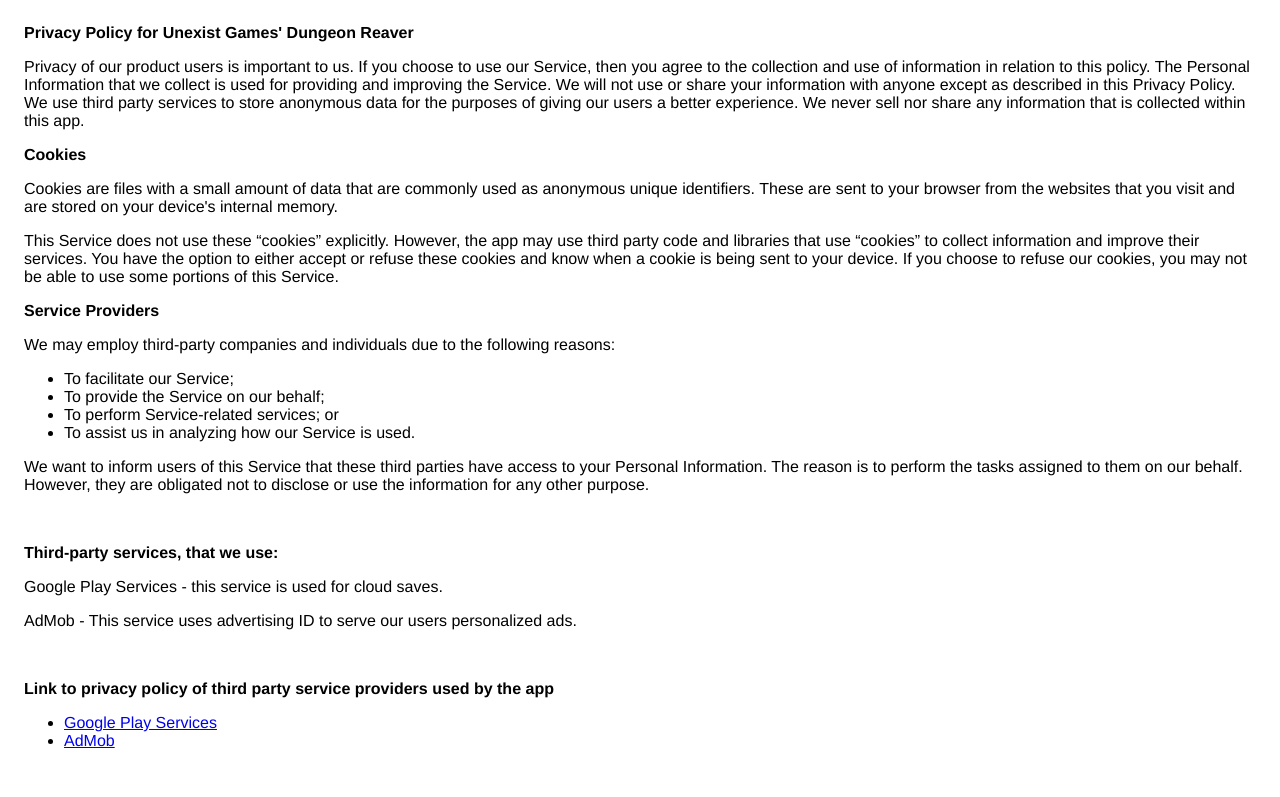
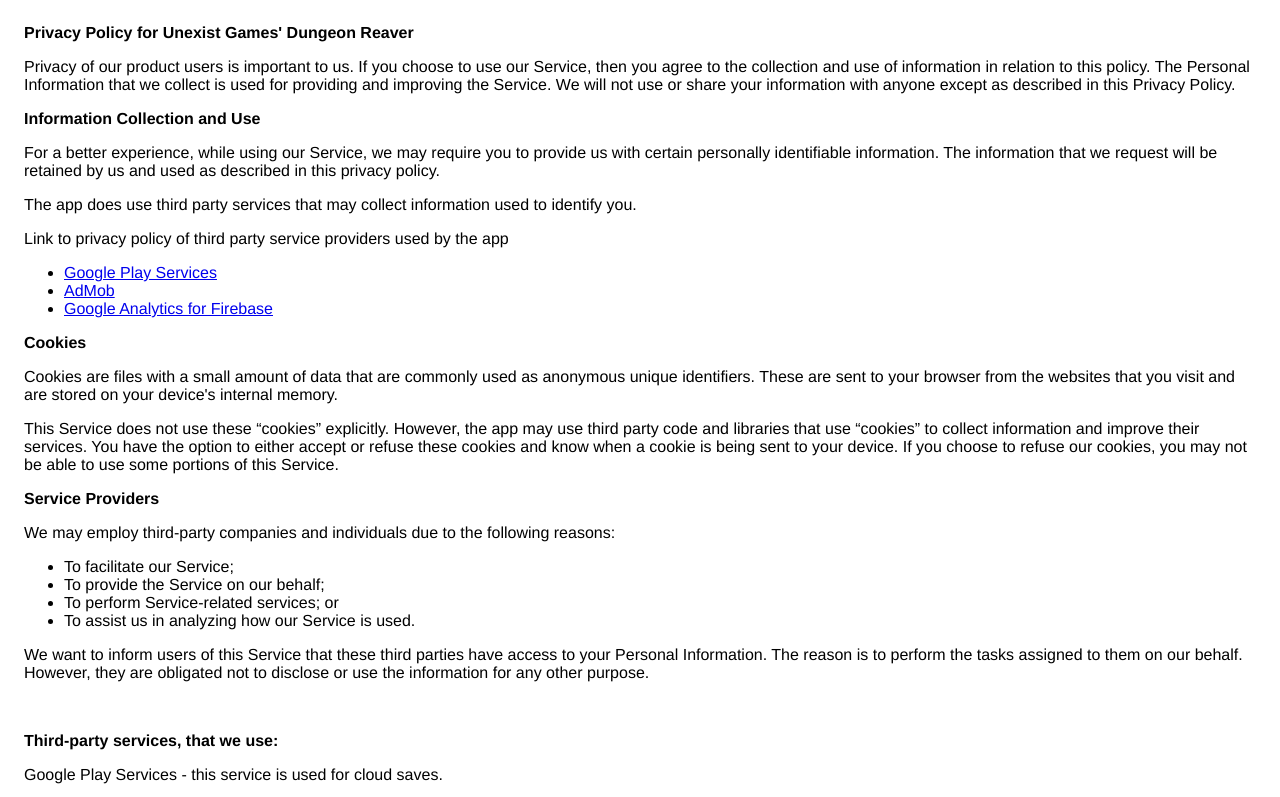
Before and after one commit to UnexistGS/DungeonReaver, a plain HTML site: page index.html in a window 1280 px wide. Shown: the top 797 px of the page. Drawn offline with Linux system fonts and the light colour scheme.

Commit message:
Update index.html

```diff
--- a/index.html
+++ b/index.html
@@ -11,9 +11,19 @@
     <p>
                     Privacy of our product users is important to us. If you choose to use our Service, then you agree to the collection and use of information
                     in relation to this policy. The Personal Information that we collect is used for providing and improving the Service. We will not use or share
-                    your information with anyone except as described in this Privacy Policy. We use third party services
-                    to store anonymous data for the purposes of giving our users a better experience. We never sell nor share any information that is collected within this app.
-    </p>
+                    your information with anyone except as described in this Privacy Policy.
+                </p> <p><strong>Information Collection and Use</strong></p> <p>
+                    For a better experience, while using our Service, we
+                    may require you to provide us with certain personally
+                    identifiable information. The information that
+                    we request will be retained by us and used as described in this privacy policy.
+                </p> <div><p>
+                    The app does use third party services that may collect
+                    information used to identify you.
+                  </p> <p>
+                    Link to privacy policy of third party service providers used
+                    by the app
+                  </p> <ul><li><a href="https://www.google.com/policies/privacy/" target="_blank" rel="noopener noreferrer">Google Play Services</a></li><li><a href="https://support.google.com/admob/answer/6128543?hl=en" target="_blank" rel="noopener noreferrer">AdMob</a></li><li><a href="https://firebase.google.com/policies/analytics" target="_blank" rel="noopener noreferrer">Google Analytics for Firebase</a></li><!----><!----><!----><!----><!----><!----><!----><!----><!----><!----><!----><!----><!----><!----><!----><!----><!----><!----><!----><!----><!----></ul></div>
                 </p> <p><strong>Cookies</strong></p> <p>
                     Cookies are files with a small amount of data that are
                     commonly used as anonymous unique identifiers. These are sent
```
